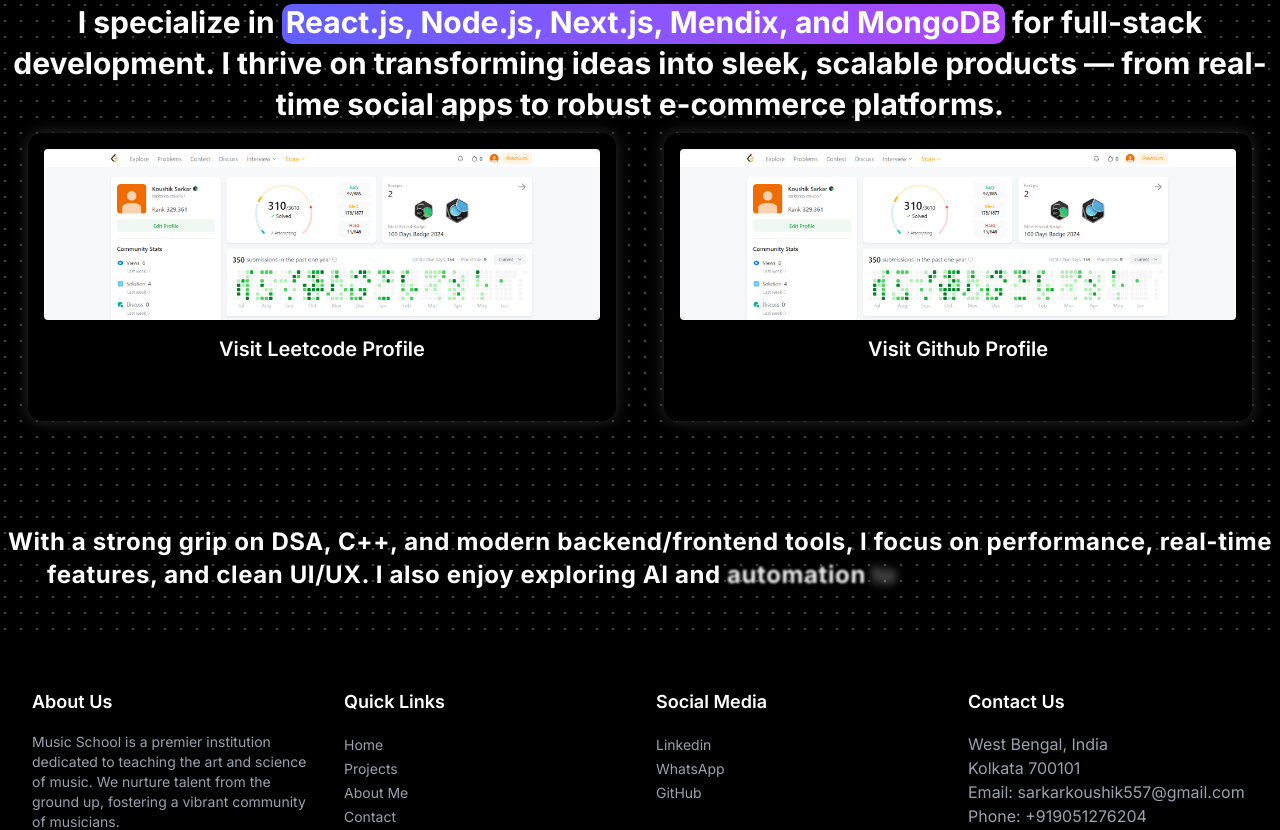
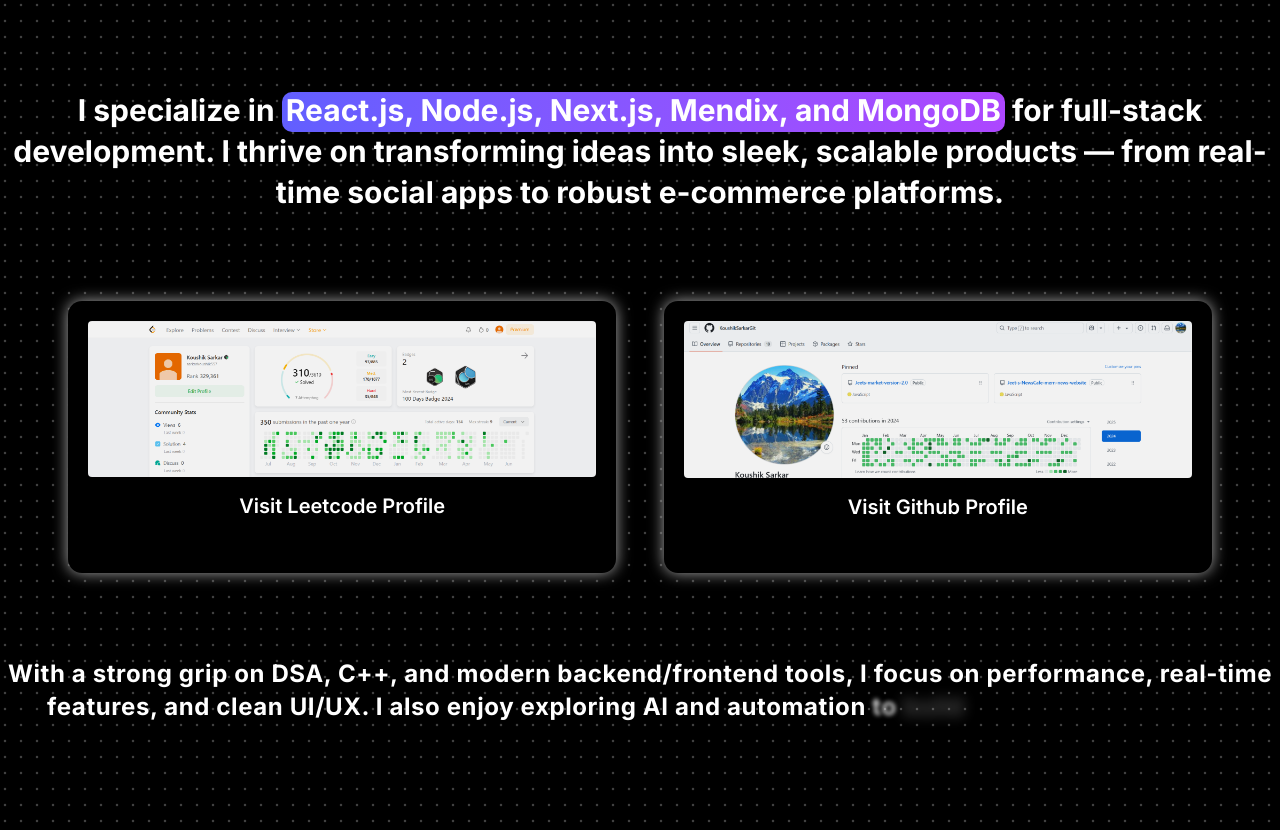
Before and after one commit to KoushikSarkarGit/KnowMe, a Next.js app: page /aboutme in a window 1280 px wide. Shown: the part 400-1230 px from the top of the page. Built offline with nearby package versions, Linux system fonts and the light colour scheme.

Commit message:
about me section done

```diff
--- a/src/components/AboutMeGlowingCards.tsx
+++ b/src/components/AboutMeGlowingCards.tsx
@@ -10,7 +10,7 @@
 export function AboutMeGlowingCards({ payload }: GlowingCardsProps) {
   return (
     <div
-      className={`relative   w-90 md:w-1/2  h-[19rem] rounded-2xl  p-2 md:rounded-2xl md:p-2`}
+      className={`relative   w-full md:h-[18rem] rounded-2xl  p-2 md:rounded-2xl md:p-2`}
     >
       <GlowingEffect
         spread={40}
@@ -19,12 +19,12 @@
         proximity={64}
         inactiveZone={0.01}
       />
-      <div className="border-0.75 relative flex h-full  flex-col justify-between dark:bg-black  overflow-hidden rounded-xl px-4 py-4   dark:shadow-[0px_0px_15px_0px_#2D2D2D]">
+      <div className="border-0.75 relative flex h-full  flex-col justify-between dark:bg-black  overflow-hidden rounded-xl px-5 py-5   dark:shadow-[0px_0px_15px_0px_#A9A9A9]">
         <div className="flex flex-col  items-center justify-start gap-1">
           <div className="w-full  bg-white  rounded-lg  ">
             <img
               src={payload.image}
-              className="object-cover rounded"
+              className="object-cover rounded brightness-95"
               alt="logo"
             />
           </div>
--- a/src/components/Hero_Colorfull_Component.tsx
+++ b/src/components/Hero_Colorfull_Component.tsx
@@ -5,8 +5,9 @@
 import { Text_Generator_Component } from "./Text_Generator_Component";
 import React, { lazy, Suspense } from "react";
 import { useInView } from "react-intersection-observer";
-import { GlowingCards } from "./GlowingCards";
+
 import { AboutMeGlowingCards } from "./AboutMeGlowingCards";
+import Link from "next/link";
 
 export function Hero_Colorfull_Component() {
   const { ref, inView } = useInView({
@@ -14,7 +15,7 @@
     threshold: 0.2, // load when 20% visible
   });
 
-  let LeetcodeData = {
+  const LeetcodeData = {
     id: 111,
     title: "Visit Leetcode Profile",
     slug: "leetcode",
@@ -22,13 +23,13 @@
     isFeatured: true,
     image: "/leetcodeSc.png",
   };
-  let GithubData = {
+  const GithubData = {
     id: 111,
     title: "Visit Github Profile",
     slug: "Github",
     description: "Github description",
     isFeatured: true,
-    image: "/leetcodeSc.png",
+    image: "/githubSC.png",
   };
 
   return (
@@ -85,12 +86,27 @@
         platforms.
       </motion.h1>
 
-      <div className="w-full size-fit   flex flex-row   flex-wrap md:flex-nowrap  md: gap-8 px-5 ">
-        <AboutMeGlowingCards payload={LeetcodeData} />
-        <AboutMeGlowingCards payload={GithubData} />
+      <div className="w-full mt-20 size-fit justify-center  flex flex-row   flex-wrap md:flex-nowrap  md: gap-8 px-5 ">
+        <Link
+          target="blank"
+          href={"https://leetcode.com/u/sarkarkoushik557/"}
+          className="relative   w-90 md:w-5/11 h-[12rem] md:h-[18rem] rounded-2xl"
+        >
+          <AboutMeGlowingCards payload={LeetcodeData} />
+        </Link>
+        <Link
+          target="blank"
+          href={"https://github.com/KoushikSarkarGit"}
+          className="relative   w-90 md:w-5/11 h-[12rem] md:h-[18rem] rounded-2xl"
+        >
+          <AboutMeGlowingCards payload={GithubData} />
+        </Link>
       </div>
 
-      <div ref={ref} className="mt-20 w-full flex justify-center text-center">
+      <div
+        ref={ref}
+        className="mt-15 mb-5 w-full flex justify-center text-center"
+      >
         <Suspense fallback={<div style={{ minHeight: 80 }}>Loading...</div>}>
           {inView && <Text_Generator_Component />}
         </Suspense>
--- a/src/components/ui/hero-highlight.tsx
+++ b/src/components/ui/hero-highlight.tsx
@@ -41,7 +41,7 @@
   return (
     <div
       className={cn(
-        "group relative flex h-[60rem] w-full items-center justify-center bg-white dark:bg-black",
+        "group relative flex h-auto md:h-[75rem] w-full items-center justify-center bg-white dark:bg-black",
         containerClassName
       )}
       onMouseMove={handleMouseMove}
```
Also changed, not shown: public/githubSC.png (added).
